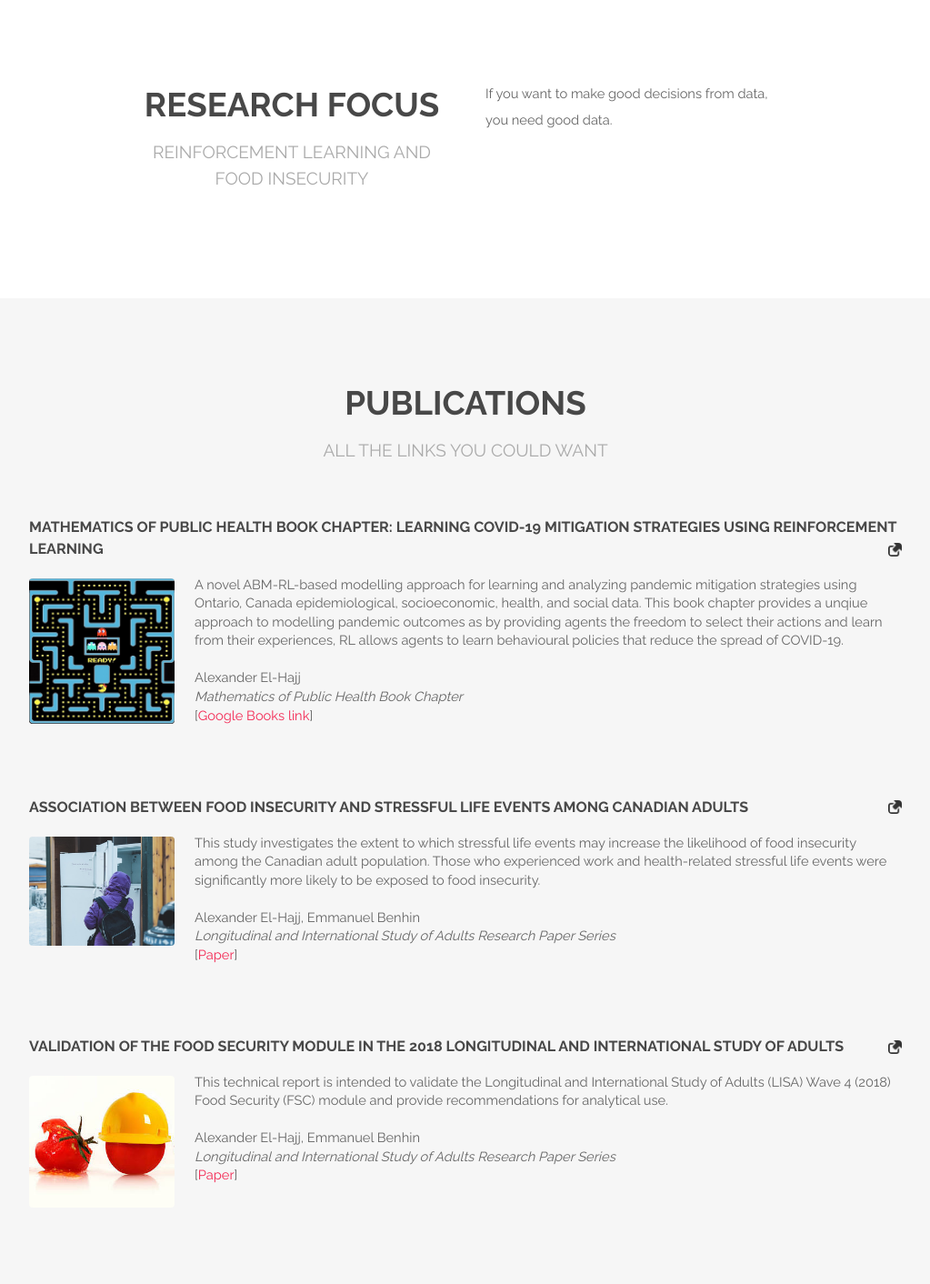
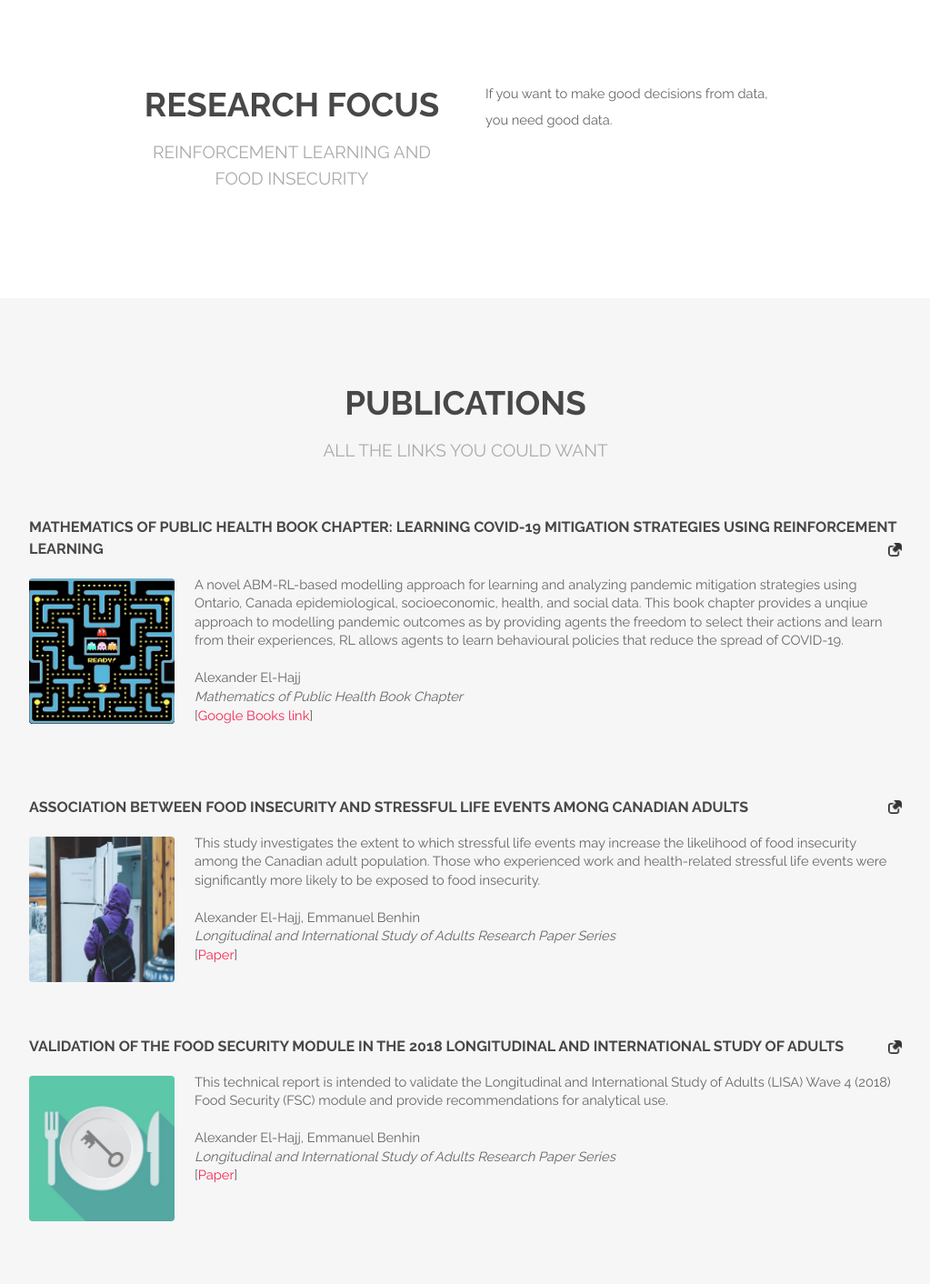
Before and after one commit to a-elhajj/a-elhajj.github.io, a Jekyll site: the page research.html, which Jekyll copies as it is, in a window 1280 px wide. Shown: the part 473-1885 px from the top of the page at 91% size, without its empty margins (128-1151 px from the left). Built offline with Jekyll 4.4.1, drawn with Linux system fonts in a browser that asks for light colours; grey boxes are pictures that could not be loaded.

Commit message:
modified images

```diff
--- a/research.html
+++ b/research.html
@@ -149,7 +149,7 @@ Alexander El-Hajj, Emmanuel Benhin<br>
 </h4>
 <a href="https://www150.statcan.gc.ca/n1/pub/89-648-x/89-648-x2020004-eng.htm" target="_blank">
     <span class="image left">
-        <img src="images/foodsec1.jpg" title="Validation of the Food Security Module in the 2018 Longitudinal and International Study of Adults" alt="Validation of the Food Security Module in the 2018 Longitudinal and International Study of Adults" style="max-width: 160px">
+        <img src="images/foodsec.jpg" title="Validation of the Food Security Module in the 2018 Longitudinal and International Study of Adults" alt="Validation of the Food Security Module in the 2018 Longitudinal and International Study of Adults" style="max-width: 160px">
     </span>
 </a>
 This technical report is intended to validate the Longitudinal and International Study of Adults (LISA) Wave 4 (2018) Food Security (FSC) module and provide recommendations for analytical use.
```
Also changed, not shown: images/foodinsecurity.jpg, images/foodsec.jpg, images/foodsec1.jpg.
